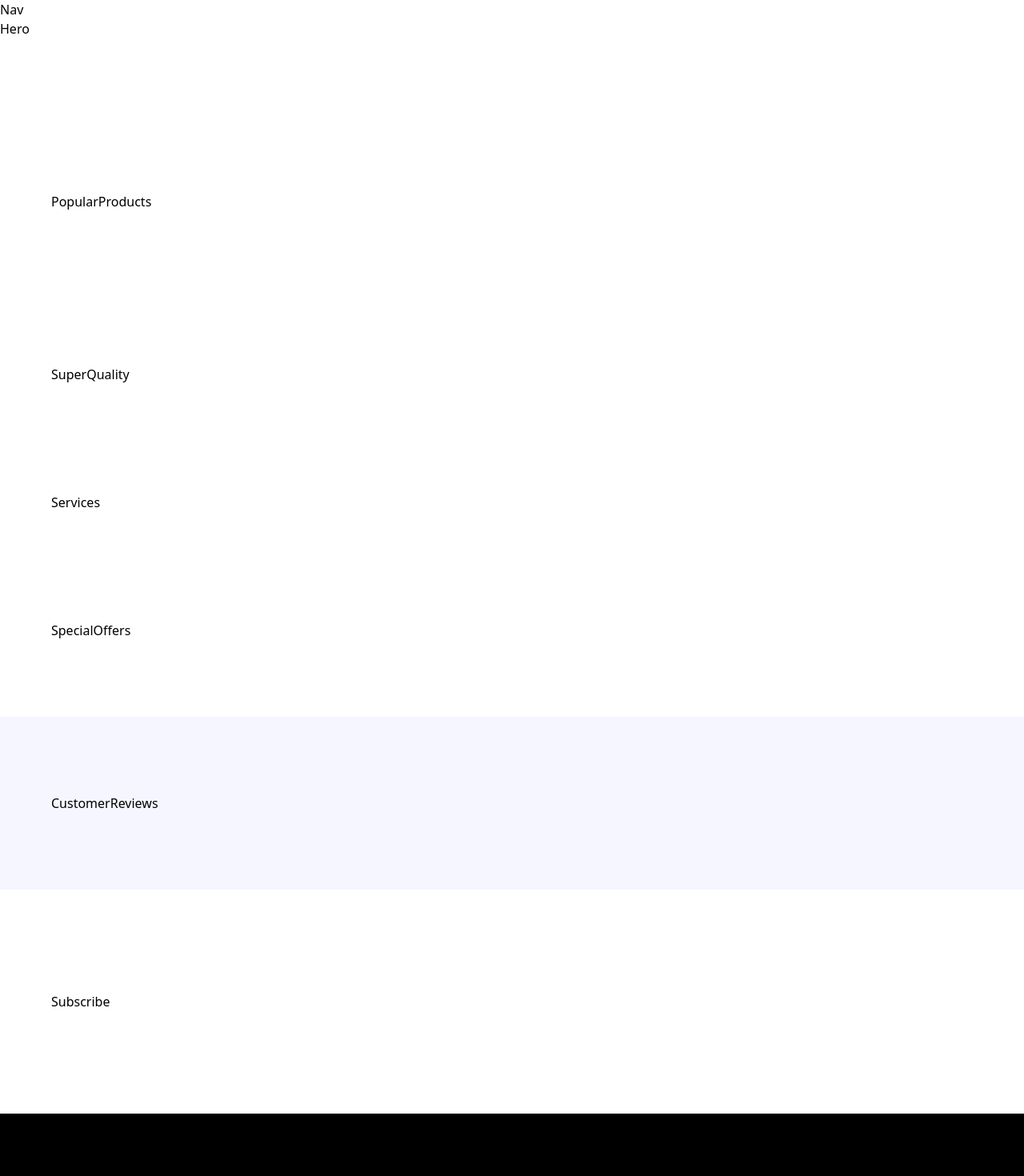
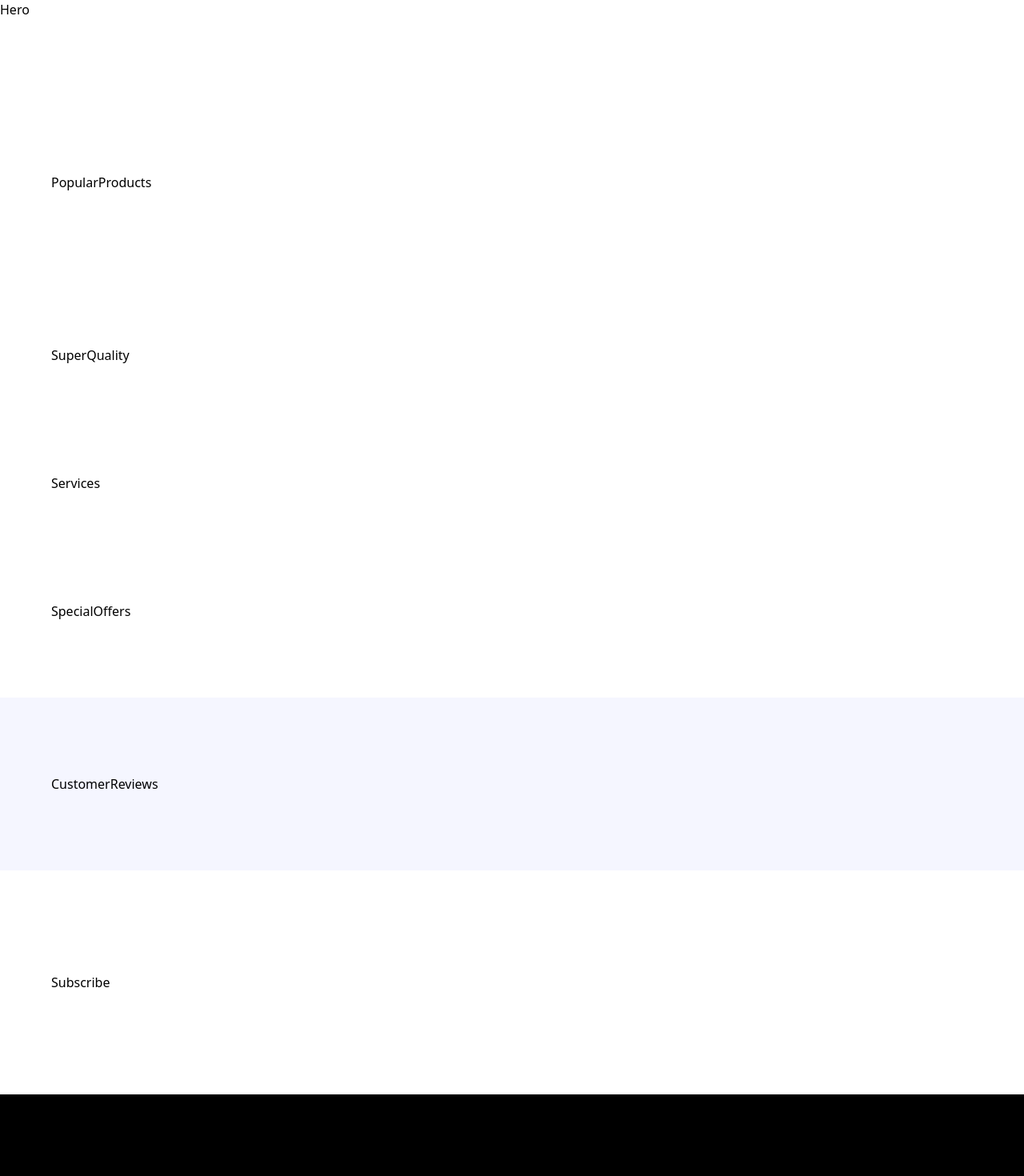
Before and after one commit to KrishanMihiranga/Nike-clone, a React (Vite) app in the folder nike/: page / in a window 1280 px wide. Shown: the top 1470 px of the page at 80% size. Built offline with nearby package versions, Linux system fonts and the light colour scheme; a web font is replaced by a local one.

Commit message:
create components for sections

```diff
--- a/nike/src/App.jsx
+++ b/nike/src/App.jsx
@@ -1,29 +1,30 @@
+import{Hero,PopularProducts,CustomerReviews,Footer,Service,SpecialOffers,Subscribe,SuperQuality} from './assets/sections/index.js'
 const App = () =>(
   <main className="relative">
-    Nav
+    {/* <Nav/> */}
     <section className="xl:padding-1 wide:padding-r padding-b">
-      Hero
+      <Hero/>
     </section>
     <section className="padding">
-      PopularProducts
+      <PopularProducts/>
     </section>
     <section className="padding">
-      SuperQuality
+      <SuperQuality/>
     </section>
     <section className="py-10 padding-x">
-      Services
+      <Service/>
     </section>
     <section className="padding">
-      SpecialOffers
+      <SpecialOffers/>
     </section>
     <section className="bg-pale-blue padding">
-      CustomerReviews
+      <CustomerReviews/>
     </section>
     <section className="w-full py-16 padding-x sm:py-32">
-      Subscribe
+      <Subscribe/>
     </section>
     <section className="pb-8 bg-black padding-x padding-t">
-      Footer
+      <Footer/>
     </section>
   </main>
 );
--- /dev/null
+++ b/nike/src/assets/sections/CustomerReviews.jsx
@@ -0,0 +1,7 @@
+const CustomerReviews = () => {
+  return (
+    <div>CustomerReviews</div>
+  )
+}
+
+export default CustomerReviews
--- /dev/null
+++ b/nike/src/assets/sections/Footer.jsx
@@ -0,0 +1,7 @@
+const Footer = () => {
+  return (
+    <div>Footer</div>
+  )
+}
+
+export default Footer
--- /dev/null
+++ b/nike/src/assets/sections/Hero.jsx
@@ -0,0 +1,7 @@
+const Hero = () => {
+  return (
+    <div>Hero</div>
+  )
+}
+
+export default Hero
--- /dev/null
+++ b/nike/src/assets/sections/PopularProducts.jsx
@@ -0,0 +1,7 @@
+const PopularProducts = () => {
+  return (
+    <div>PopularProducts</div>
+  )
+}
+
+export default PopularProducts
--- /dev/null
+++ b/nike/src/assets/sections/Services.jsx
@@ -0,0 +1,7 @@
+const Services = () => {
+  return (
+    <div>Services</div>
+  )
+}
+
+export default Services
--- /dev/null
+++ b/nike/src/assets/sections/SpecialOffers.jsx
@@ -0,0 +1,7 @@
+const SpecialOffers = () => {
+  return (
+    <div>SpecialOffers</div>
+  )
+}
+
+export default SpecialOffers
--- /dev/null
+++ b/nike/src/assets/sections/Subscribe.jsx
@@ -0,0 +1,7 @@
+const Subscribe = () => {
+  return (
+    <div>Subscribe</div>
+  )
+}
+
+export default Subscribe
--- /dev/null
+++ b/nike/src/assets/sections/SuperQuality.jsx
@@ -0,0 +1,7 @@
+const SuperQuality = () => {
+  return (
+    <div>SuperQuality</div>
+  )
+}
+
+export default SuperQuality
--- /dev/null
+++ b/nike/src/assets/sections/index.js
@@ -0,0 +1,19 @@
+import Hero from './Hero';
+import PopularProducts from './PopularProducts';
+import CustomerReviews from './CustomerReviews';
+import Footer from './Footer';
+import Service from './Services';
+import SpecialOffers from './SpecialOffers';
+import Subscribe from './Subscribe';
+import SuperQuality from './SuperQuality';
+
+export{
+    Hero,
+    PopularProducts,
+    CustomerReviews,
+    Footer,
+    Service,
+    SpecialOffers,
+    Subscribe,
+    SuperQuality
+}
```
